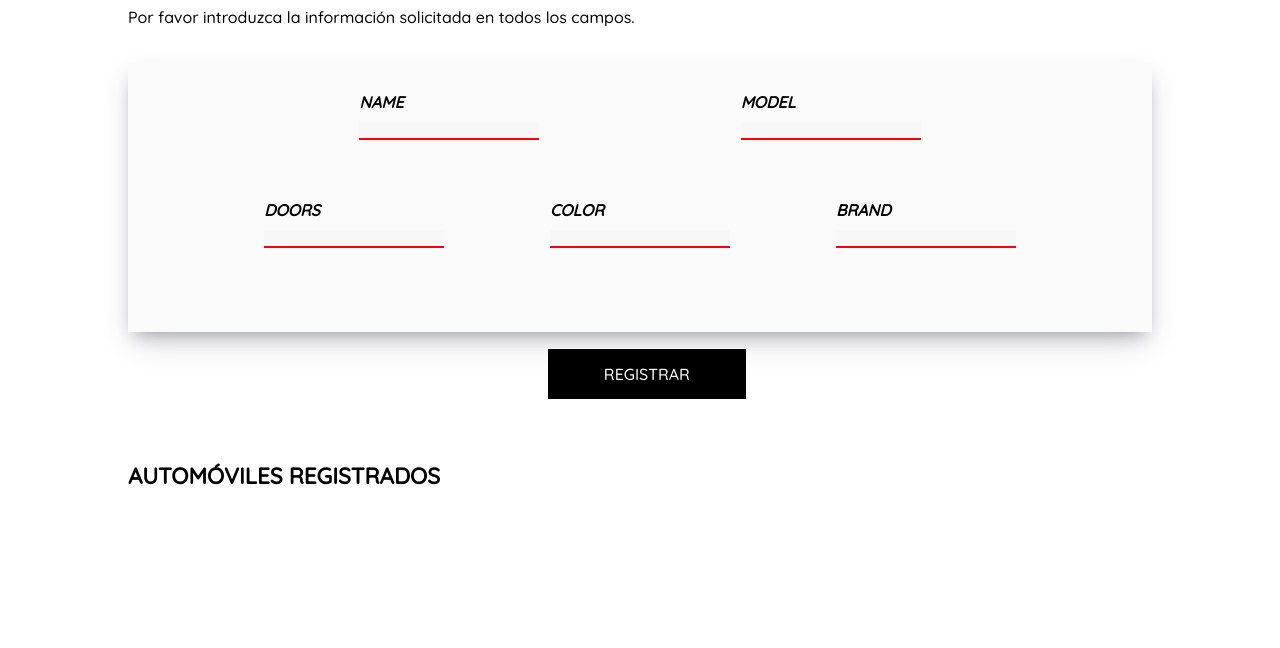
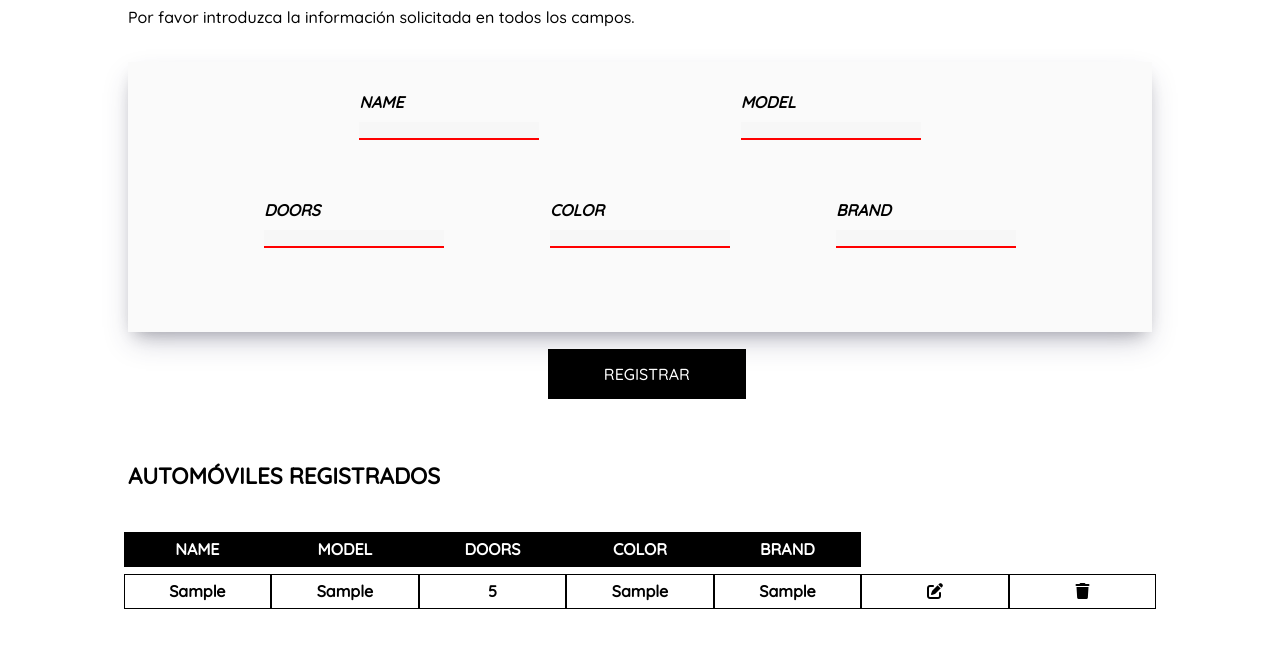
Before and after one commit to JudithCortes/CRUD-autos, a plain HTML site: page index.html in a window 1280 px wide. Both pictures are taken after typing "Sample", "Sample", "5", "Sample", "Sample" into the empty fields and a click on the input "REGISTRAR". Shown: the part 428-1076 px from the top of the page. Drawn offline with Linux system fonts and the light colour scheme.

Commit message:
local storage

```diff
--- a/autosCRUD.js
+++ b/autosCRUD.js
@@ -1,10 +1,10 @@
 //variables globales
 
 const form = document.getElementById("formulario");
+let table = document.getElementById("table");
 const listCars = document.getElementById("list-cars");
+let arrayListCars = [];
 
-
-let arrayListCars = [];
 
 //funciones
 
@@ -12,21 +12,78 @@ const CreateItem = (car) => {
 
     let newItem = car;
     arrayListCars.push(newItem);
-    console.log(arrayListCars);
+    //console.log(arrayListCars);
     return newItem;
-
 }
 
-//console.log(arrayListCars);
-const save = () =>{
+const save = () => {
     localStorage.setItem("registros", JSON.stringify(arrayListCars));
-
+    renderRegister();
 }
 
-const renderRegister = () =>{
+const renderRegister = () => {
     listCars.innerHTML = "";
+    arrayListCars = JSON.parse(localStorage.getItem("registros"));
+    if(arrayListCars ===null){
+        arrayListCars = [];
+    }
+    else{
+        arrayListCars.forEach( element =>{
+            //console.log(element);
+            /*listCars.innerHTML += `
+              <td>${element.name}</td>
+              <td>${element.model}</td>
+              <td>${element.doors}</td>
+              <td>${element.color}</td>
+              <td>${element.brand}</td>
+            `;
+            */
+            let newTr = document.createElement("tr");
+            newTr.setAttribute("class", "fila");
+            listCars.appendChild(newTr);
 
+            let newTdName = document.createElement("td");
+            newTdName.setAttribute("class", "columna");
+            newTdName.innerText = element.name;
+                newTr.appendChild(newTdName);
+
+            let newTdModel = document.createElement("td");
+            newTdModel.setAttribute("class", "columna");
+            newTdModel.innerText = element.model;
+                newTr.appendChild(newTdModel);
+
+            let newTdDoors = document.createElement("td");
+            newTdDoors.setAttribute("class", "columna");
+            newTdDoors.innerText = element.doors;
+                newTr.appendChild(newTdDoors);
+
+            let newTdColor = document.createElement("td");
+            newTdColor.setAttribute("class", "columna");
+            newTdColor.innerText = element.color;
+                newTr.appendChild(newTdColor);
+
+            let newTdBrand = document.createElement("td");
+            newTdBrand.setAttribute("class", "columna");
+            newTdBrand.innerText = element.brand;
+                newTr.appendChild(newTdBrand);
+
+            let newTdEdit = document.createElement("td");
+            newTdEdit.setAttribute("class", "columna");
+            newTdEdit.setAttribute("class", "edit");
+            newTdEdit.innerHTML = `<i class=" icono fas fa-edit"></i>`;
+                newTr.appendChild(newTdEdit);
+
+            let newTdDelete = document.createElement("td");
+            newTdDelete.setAttribute("class", "columna");
+            newTdDelete.setAttribute("class", "delete");
+            newTdDelete.innerHTML = `<i class=" icono fas fa-trash"></i>`;
+                newTr.appendChild(newTdDelete);
+
+        });
+    }
+    table.appendChild(listCars);
 }
+
 //eventListener
 
 form.addEventListener("submit", (e)=>{
--- a/index.html
+++ b/index.html
@@ -6,8 +6,7 @@
     <meta name="viewport" content="width=device-width, initial-scale=1.0">
     <link rel="preconnect" href="https://fonts.gstatic.com">
     <link href="https://fonts.googleapis.com/css2?family=Quicksand:wght@500&display=swap" rel="stylesheet">
-    <link href="https://fonts.googleapis.com/icon?family=Material+Icons"
-      rel="stylesheet">
+    <script src="https://kit.fontawesome.com/1adc8fc110.js" crossorigin="anonymous"></script>
     <link rel="stylesheet" href="style.css">
     <title>Document</title>
 </head>
@@ -140,10 +139,23 @@
             <div class="title-lista">
             <h4>AUTOMÓVILES REGISTRADOS</h4>
             </div>
+        </div>
         <div class="container-list-cars">
-            <div id = "list-cars">
+          <div class="container-table">
+            <table class="container-table" id = "table">
+                    <thead>
+                      <tr>
+                        <th>NAME</th>
+                        <th>MODEL</th>
+                        <th>DOORS</th>
+                        <th>COLOR</th>
+                        <th>BRAND</th>
+                      </tr>
+                    </thead>
+                    <tbody id="list-cars">
 
-            </div>
+                    </tbody>
+            </table>
         </div>
         </div>
     </section>
--- a/style.css
+++ b/style.css
@@ -215,3 +215,43 @@
 .table-list-cars{
   /*background: #000000;*/
 }
+
+/*TABLA*/
+.container-table{
+  width: 90%;
+  margin: 0 auto;
+
+}
+
+#table th {
+  width: 14.2857%;
+  height: 35px;
+  background-color:black;
+  color: #fff;
+}
+
+#table td{
+  width: 14.2857%;
+  height: 35px;
+  background-color:#fff;
+  border: 1px solid black;
+  font-weight: bold;
+  font-size: inherit;
+}
+
+tr{
+  display: flex;
+  height: 40px;
+  width :100%;
+  align-items: center;
+}
+
+th, td{
+ display: flex;
+ align-items: center;
+ justify-content: center;
+}
+
+td{
+  font-size: 11px;
+}
```
